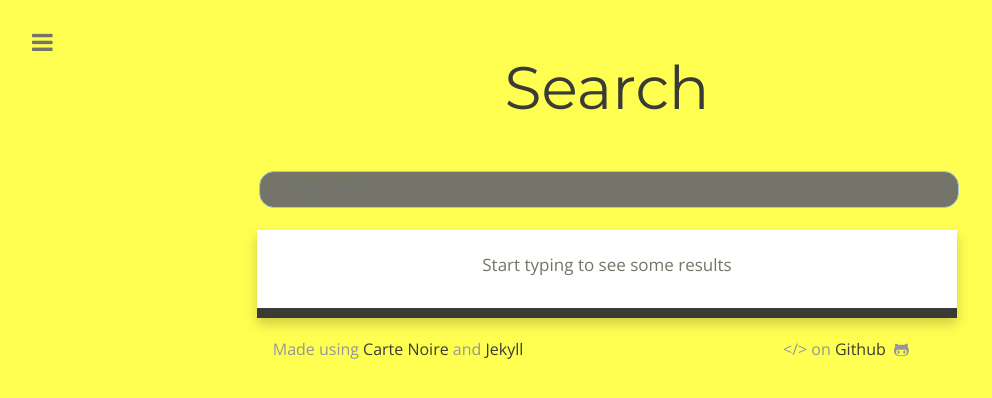
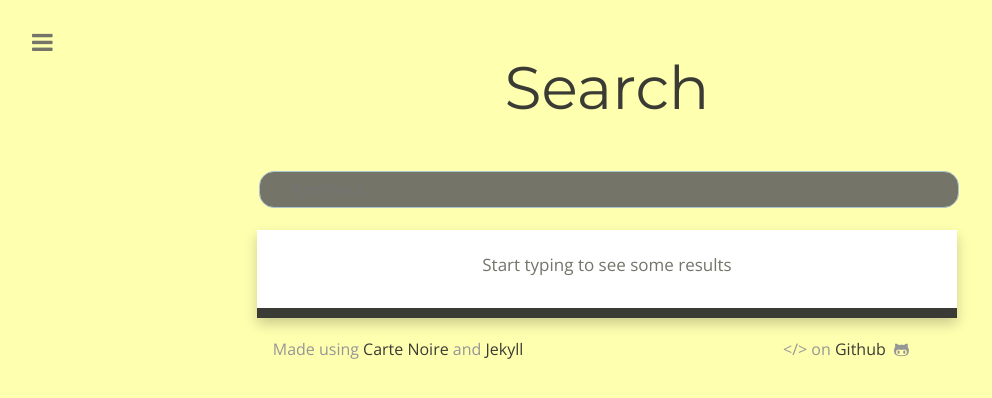
Before and after one commit to jrgriffiniii/jrgriffiniii.github.io, a Jekyll site: the page built from search.html, in a window 1280 px wide. Shown: the top 398 px of the page, without its empty margins (18-1010 px from the left). Built offline with Jekyll 4.4.1, drawn with Linux system fonts in a browser that asks for light colours; nearby versions of some CDN libraries; Markdown is read by kramdown in place of the engine named in the settings.

Commit message:
Publishing the vagrant-updates post; Adjusting the lightness of the site background color

```diff
--- a/css/style.scss
+++ b/css/style.scss
@@ -13,7 +13,7 @@ $stack-overflow: #c98b3b;
 $rss:            #eea33a;
 
 $darker:         #21211E;
-$dark:           #FFFF52;
+$dark:           #FFFFB0;
 $medium:         #FFFFFF;
 $light-medium:   #969696;
 $dark-blue:      #215A6D;
```
